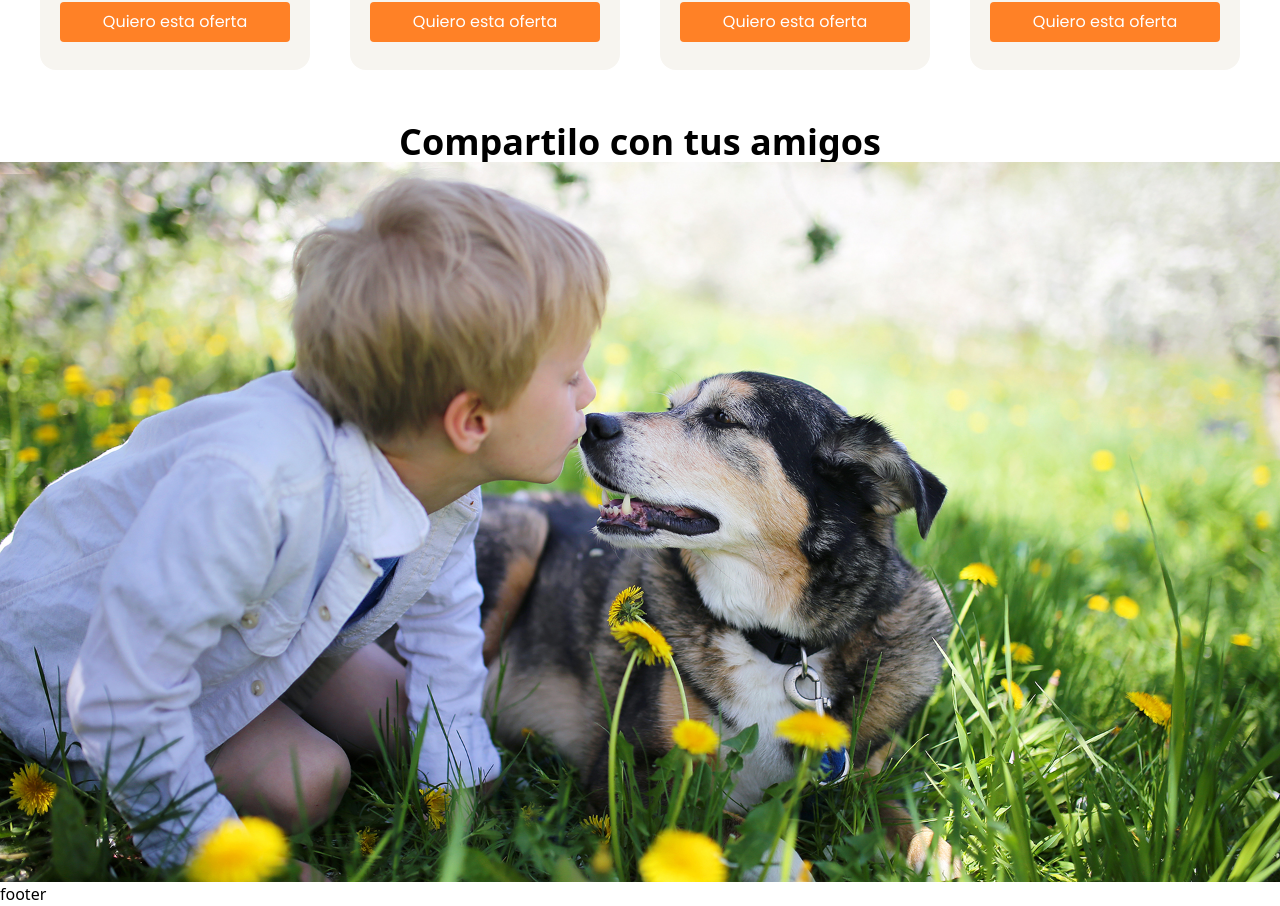
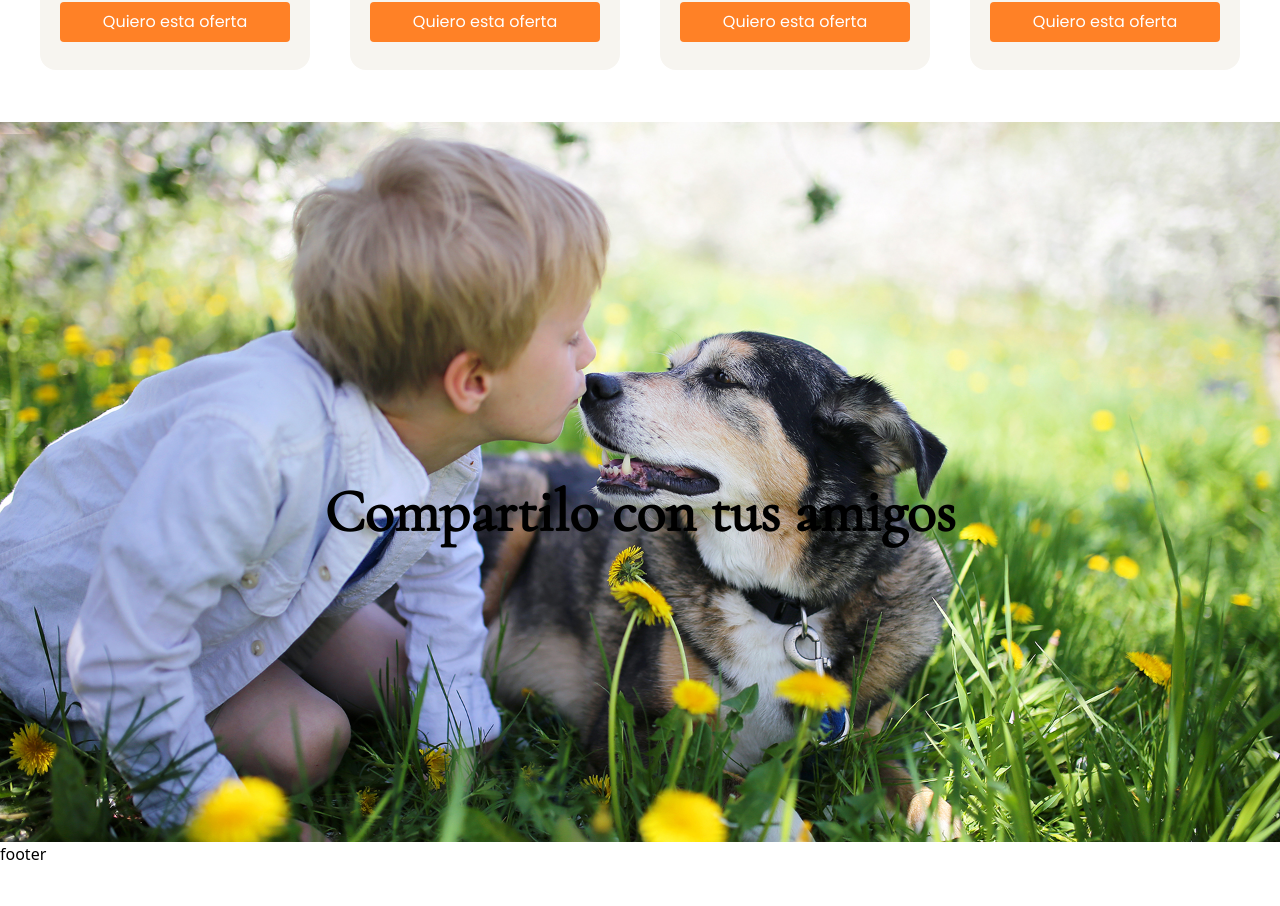
Before and after one commit to jdoors/WebProyect, a React (Create React App) app: page / in a window 1280 px wide. Shown: the part 418-1324 px from the top of the page. After the commit the page ends 1284 px from the top, so only its background shows below. Built offline with nearby package versions, Linux system fonts and the light colour scheme; a web font is replaced by a local one.

Commit message:
fuente y centrado

```diff
--- a/src/components/RedesSociales/RedesSociales.js
+++ b/src/components/RedesSociales/RedesSociales.js
@@ -3,9 +3,16 @@ import RedesSociales from "./Imagen/RedesSociales.jpg";
 
 const SocialMedia = () => {
     return (
-        <div className='mt-10'>
-            <h2 className='text-4xl font-bold text-center title-ultimas-ofertas'>Compartilo con tus amigos</h2>
-            <img src={RedesSociales} />
+        <div className='mt-10 relative flex flex-wrap justify-evenly'>
+            <div className='font-cormorant font-bold text-6xl top-[50%] absolute'>
+                <h1>
+                    Compartilo con tus amigos
+                </h1>
+            </div>
+            <div className="">
+                <img className="" src={RedesSociales} />
+            </div>
+
         </div>
 
 
```
